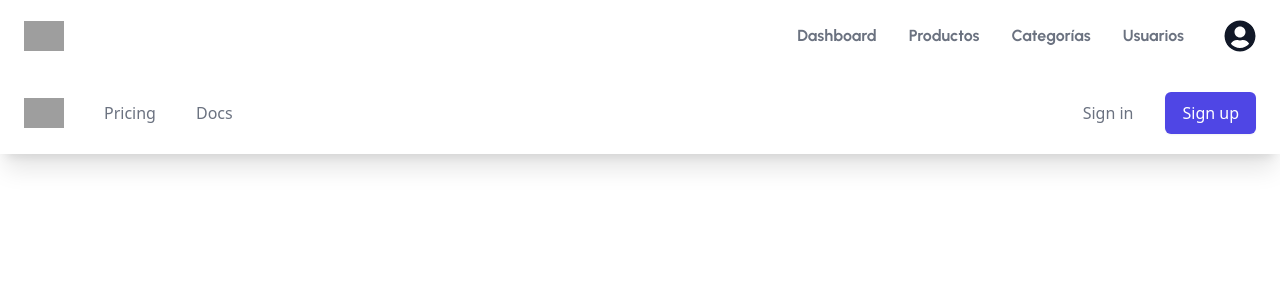
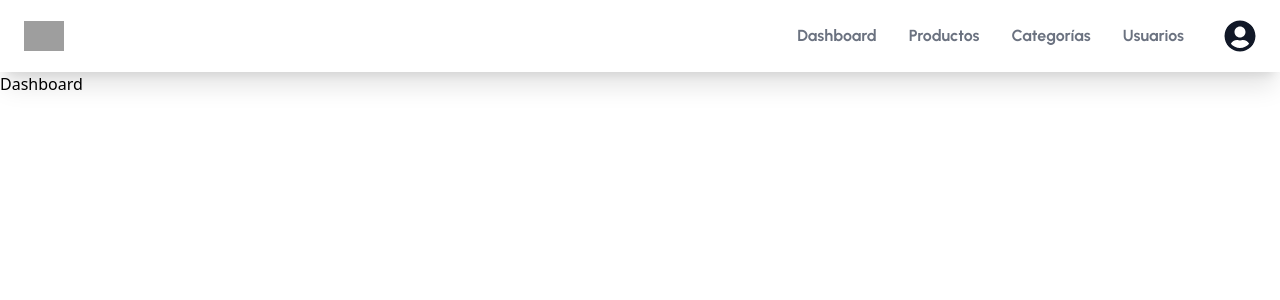
Before and after one commit to EslimDaga/platzi, a React (Create React App) app: page /dashboard in a window 1280 px wide. Shown: the top 300 px of the page. Built offline with nearby package versions, Linux system fonts and the light colour scheme; sample sign-in values are in the browser's storage; grey boxes are pictures that could not be loaded.

Commit message:
Clean dashboard

```diff
--- a/src/views/dashboard/index.js
+++ b/src/views/dashboard/index.js
@@ -1,179 +1,7 @@
-import { Popover, Transition } from "@headlessui/react";
-import { Link, useNavigate } from "react-router-dom";
-import { logout, useAuthDispatch } from "../../contexts/auth/index";
-import { FaArrowDown, FaBars, FaChartBar, FaHamburger, FaICursor, FaMarkdown, FaPhone, FaPlay, FaSupple, FaTimes } from "react-icons/fa";
-import { Fragment } from "react";
-
-const solutions = [
-  {
-    name: "Analytics",
-    description:
-      "Get a better understanding of where your traffic is coming from.",
-    href: "#",
-    icon: FaChartBar,
-  },
-  {
-    name: "Engagement",
-    description: "Speak directly to your customers in a more meaningful way.",
-    href: "#",
-    icon: FaICursor,
-  }
-];
-const callsToAction = [
-  { name: "Watch Demo", href: "#", icon: FaPlay },
-  { name: "Contact Sales", href: "#", icon: FaPhone },
-];
-const resources = [
-  {
-    name: "Help Center",
-    description:
-      "Get all of your questions answered in our forums or contact support.",
-    href: "#",
-    icon: FaSupple,
-  },
-];
-const recentPosts = [
-  { id: 1, name: "Boost your conversion rate", href: "#" },
-  {
-    id: 2,
-    name: "How to use search engine optimization to drive traffic to your site",
-    href: "#",
-  },
-  { id: 3, name: "Improve your customer experience", href: "#" },
-];
-
-function classNames(...classes) {
-  return classes.filter(Boolean).join(" ");
-}
-
 const Dashboard = () => {
-
-  const dispatch = useAuthDispatch();
-  const navigate = useNavigate();
-
-  const handleLogout = () => {
-    logout(dispatch);
-    navigate("/login");
-  }
-
   return (
-    <Popover className="relative bg-white dark:bg-gray-900 shadow-xl">
-      <div className="w-full mx-auto px-6 sm:px-6">
-        <div className="flex justify-between items-center py-5 md:space-x-10">
-          <div className="flex justify-start">
-            <Link to="#">
-              <span className="sr-only">platzi logo</span>
-              <figure>
-                <img
-                  src="https://static.platzi.com/media/platzi-isotipo@2x.png"
-                  alt="Platzi logo"
-                  className="m-auto"
-                  width={40}
-                />
-              </figure>
-            </Link>
-          </div>
-          <div className="-mr-2 -my-2 md:hidden">
-            <Popover.Button className="bg-white rounded-md p-2 inline-flex items-center justify-center text-gray-400 hover:text-gray-500 hover:bg-gray-100 focus:outline-none focus:ring-2 focus:ring-inset focus:ring-indigo-500">
-              <span className="sr-only">Open menu</span>
-              <FaBars className="h-6 w-6" aria-hidden="true" />
-            </Popover.Button>
-          </div>
-          <Popover.Group as="nav" className="hidden md:flex space-x-10">
-            <Link
-              to="#"
-              className="text-base font-medium text-gray-500 hover:text-gray-900"
-            >
-              Pricing
-            </Link>
-            <Link
-              to="#"
-              className="text-base font-medium text-gray-500 hover:text-gray-900"
-            >
-              Docs
-            </Link>
-          </Popover.Group>
-          <div className="hidden md:flex items-center justify-end md:flex-1 lg:w-0">
-            <Link
-              to="#"
-              className="whitespace-nowrap text-base font-medium text-gray-500 hover:text-gray-900"
-            >
-              Sign in
-            </Link>
-            <Link
-              to="#"
-              className="ml-8 whitespace-nowrap inline-flex items-center justify-center px-4 py-2 border border-transparent rounded-md shadow-sm text-base font-medium text-white bg-indigo-600 hover:bg-indigo-700"
-            >
-              Sign up
-            </Link>
-          </div>
-        </div>
-      </div>
-
-      <Transition
-        as={Fragment}
-        enter="duration-200 ease-out"
-        enterFrom="opacity-0 scale-95"
-        enterTo="opacity-100 scale-100"
-        leave="duration-100 ease-in"
-        leaveFrom="opacity-100 scale-100"
-        leaveTo="opacity-0 scale-95"
-      >
-        <Popover.Panel
-          focus
-          className="absolute top-0 inset-x-0 p-2 transition transform origin-top-right md:hidden"
-        >
-          <div className="rounded-lg shadow-lg ring-1 ring-black ring-opacity-5 bg-white divide-y-2 divide-gray-50">
-            <div className="pt-5 pb-6 px-5">
-              <div className="flex items-center justify-between">
-                <div>
-                  <figure>
-                    <img
-                      src="https://static.platzi.com/media/platzi-isotipo@2x.png"
-                      alt="Platzi logo"
-                      className="m-auto"
-                      width={40}
-                    />
-                  </figure>
-                </div>
-                <div className="-mr-2">
-                  <Popover.Button className="bg-white rounded-md p-2 inline-flex items-center justify-center text-gray-400 hover:text-gray-500 hover:bg-gray-100 focus:outline-none focus:ring-2 focus:ring-inset focus:ring-indigo-500">
-                    <span className="sr-only">Close menu</span>
-                    <FaTimes className="h-6 w-6" aria-hidden="true" />
-                  </Popover.Button>
-                </div>
-              </div>
-            </div>
-            <div className="py-6 px-5 space-y-6">
-              <div className="grid grid-cols-2 gap-y-4 gap-x-8">
-                <Link
-                  to="#"
-                  className="text-base font-medium text-gray-900 hover:text-gray-700"
-                >
-                  Pricing
-                </Link>
-
-                <Link
-                  to="#"
-                  className="text-base font-medium text-gray-900 hover:text-gray-700"
-                >
-                  Docs
-                </Link>
-              </div>
-              <div>
-                <Link
-                  to="#"
-                  className="w-full flex items-center justify-center px-4 py-2 border border-transparent rounded-md shadow-sm text-base font-medium text-white bg-indigo-600 hover:bg-indigo-700"
-                >
-                  Sign up
-                </Link>
-              </div>
-            </div>
-          </div>
-        </Popover.Panel>
-      </Transition>
-    </Popover>
+    <h1>Dashboard</h1>
   );
-}
+};
 
 export default Dashboard;
```
